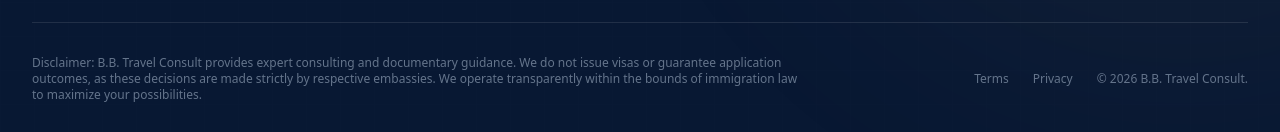
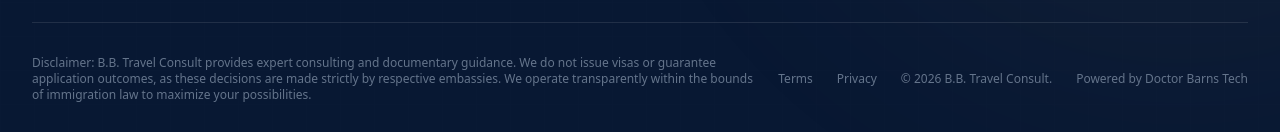
Before and after one commit to katalambano878/bbtravel, a Next.js app: page / in a window 1280 px wide. Shown: the part 8548-8680 px from the top of the page. Built offline with nearby package versions, Linux system fonts and the light colour scheme; no server answers; the database is empty.

Commit message:
feat: add Doctor Barns Tech credit to footer
Co-Authored-By: Claude Fable 5.1 <noreply@anthropic.com>

```diff
--- a/src/components/layout/Footer.tsx
+++ b/src/components/layout/Footer.tsx
@@ -123,6 +123,12 @@ export function Footer() {
             <Link href="/terms" className="hover:text-white transition-colors">Terms</Link>
             <Link href="/privacy" className="hover:text-white transition-colors">Privacy</Link>
             <span>&copy; {new Date().getFullYear()} {brand.name}.</span>
+            <span>
+              Powered by{" "}
+              <a href="https://doctorbarns.com" target="_blank" rel="noopener" className="hover:text-white hover:underline transition-colors">
+                Doctor Barns Tech
+              </a>
+            </span>
           </div>
         </div>
       </Container>
```
